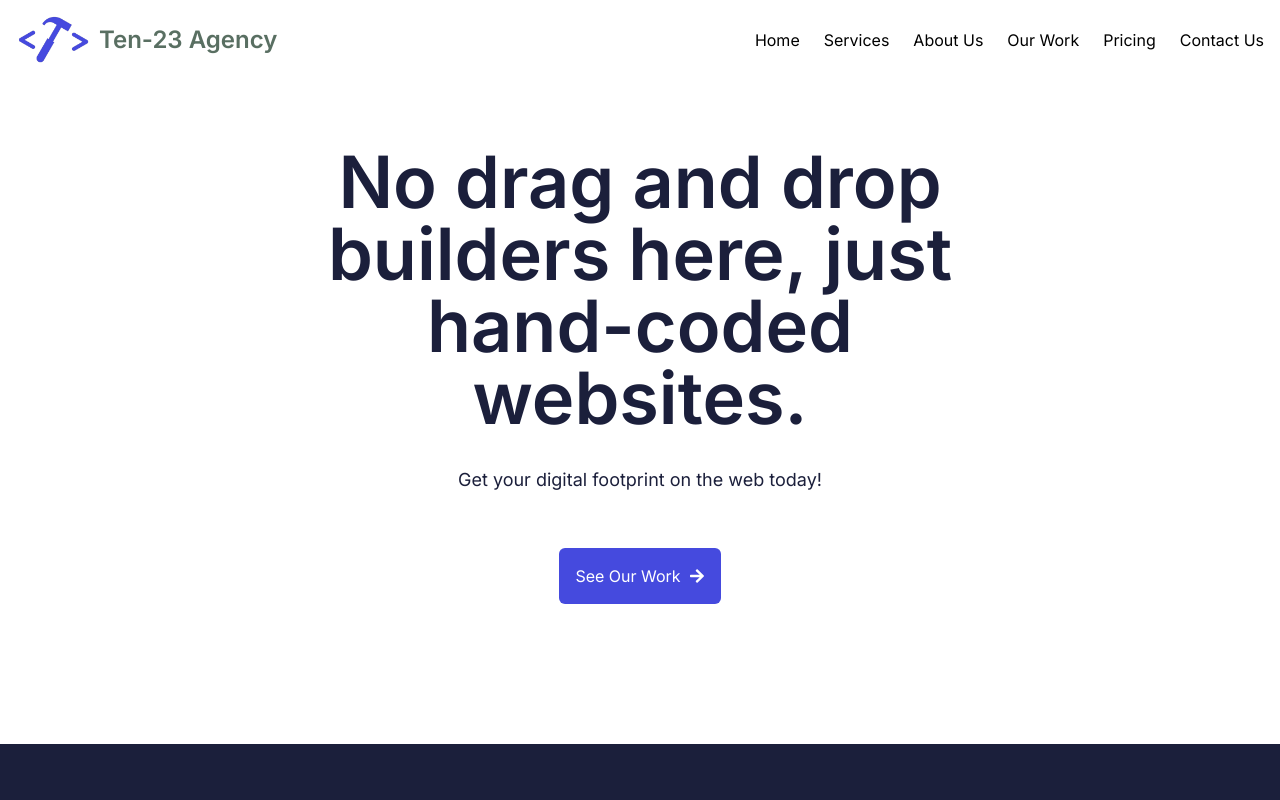
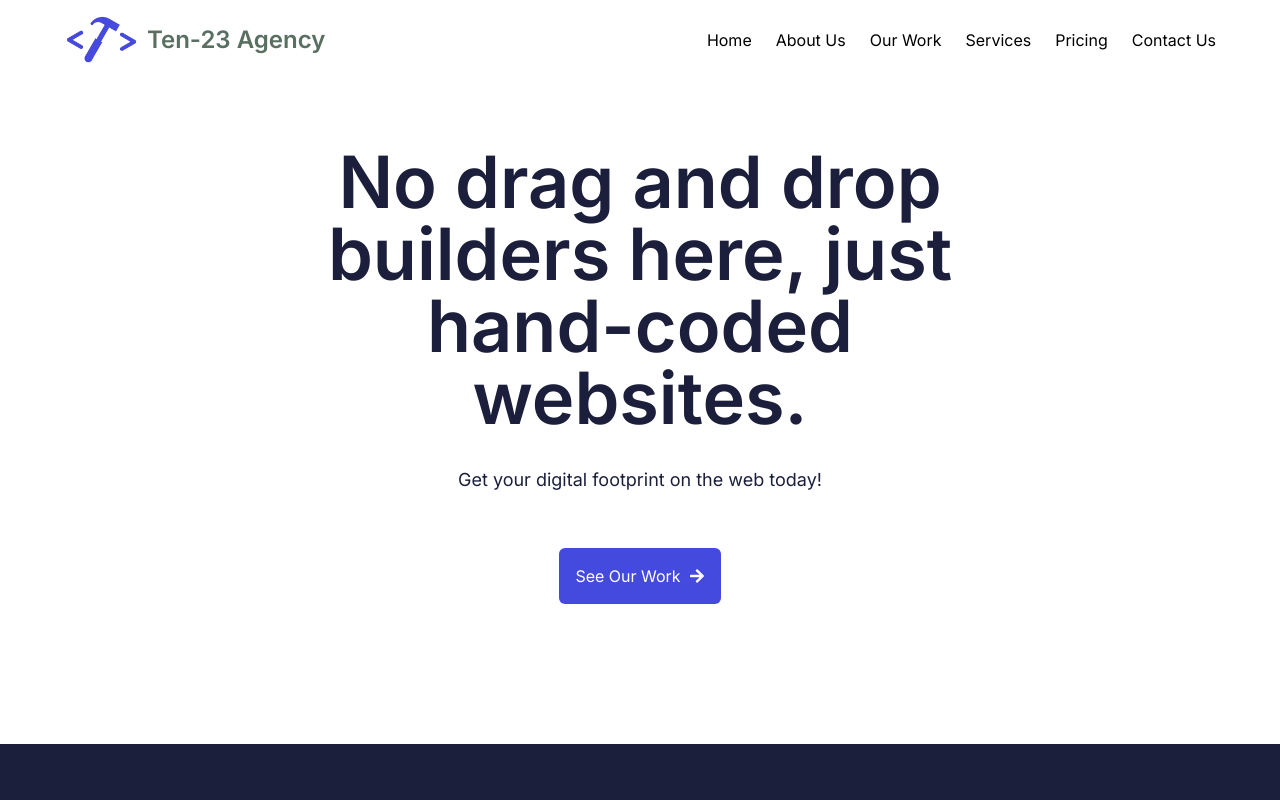
Before and after one commit to artsycoder533/ten23, a Next.js app: page / in a window 1280 px wide. Shown: the top 800 px of the page. Built offline with nearby package versions, Linux system fonts and the light colour scheme.

Commit message:
fix nav reponsiveness

```diff
--- a/app/components/Hamburger.tsx
+++ b/app/components/Hamburger.tsx
@@ -14,7 +14,7 @@ const Hamburger = ({open, setOpen}: Props) => {
       aria-haspopup="menu"
       tabIndex={0}
       onClick={() => setOpen(!open)}
-      className="flex-shrink-0 w-14 h-12 flex flex-col justify-center items-center relative md:hidden border-none">
+      className="flex-shrink-0 w-14 h-12 flex flex-col justify-center items-center relative lg:hidden border-none">
       <span
         className={
           "w-full h-[6px] bg-primary rounded-lg transition-all ease-in duration-300 absolute " +
--- a/app/components/Navbar.tsx
+++ b/app/components/Navbar.tsx
@@ -8,9 +8,9 @@ import { useEffect } from "react";
 
 const navItems = [
   { link: "Home", path: "/" },
-  { link: "Services", path: "/#services" },
   { link: "About Us", path: "/about-us" },
   { link: "Our Work", path: "/our-work" },
+  { link: "Services", path: "/#services" },
   { link: "Pricing", path: "/#pricing" },
   { link: "Contact Us", path: "/#contact-us" },
 ];
@@ -31,8 +31,8 @@ const Navbar = () => {
   }, [open]);
 
   return (
-    <nav className="flex items-center justify-between max-w-[1400px] w-[90vw] flex-col md:flex-row md:w-full mx-auto">
-      <div className="flex items-center justify-between w-full md:w-auto">
+    <nav className="flex items-center justify-between max-w-[1400px] w-[90vw] flex-col lg:flex-row mx-auto">
+      <div className="flex items-center justify-between w-full lg:w-auto">
         <div className="flex items-center gap-2 flex-row">
           <Link href="/">
             <Image
@@ -52,8 +52,8 @@ const Navbar = () => {
       </div>
       <ul
         className={
-          "bg-white flex flex-col md:flex-row gap-12 md:gap-6 items-center w-full md:w-auto justify-center md:justify-end absolute md:static top-[80px] left-0 right-0 h-[calc(100vh-80px)] md:h-auto  transition-all ease-in-out duration-500 " +
-          (open ? "translate-x-0" : "translate-x-[100vh] md:translate-x-0")
+          "bg-white flex flex-col lg:flex-row gap-12 lg:gap-6 items-center w-full lg:w-auto justify-center lg:justify-end absolute lg:static top-[80px] left-0 right-0 h-[calc(100vh-80px)] lg:h-auto  transition-all ease-in-out duration-500 " +
+          (open ? "translate-x-0" : "translate-x-[100vh] lg:translate-x-0")
         }
       >
         {navItems.map((navItem, index) => {
@@ -61,7 +61,7 @@ const Navbar = () => {
           return (
             <li key={index}>
               <Link
-                className="text-2xl md:text-base hover:underline py-2 hover:text-accent underline-offset-8"
+                className="text-2xl lg:text-base hover:underline py-2 hover:text-accent underline-offset-8"
                 href={path}
                 scroll={true}
                 onClick={() => setOpen(false)}
```
